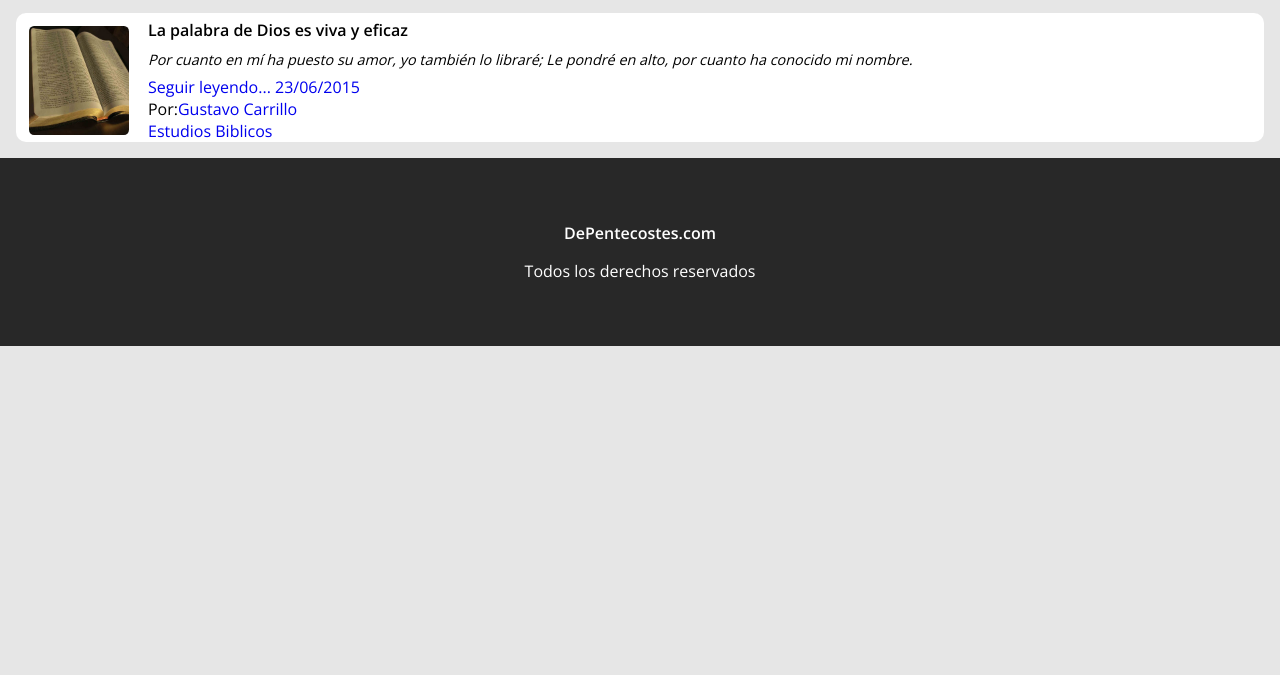
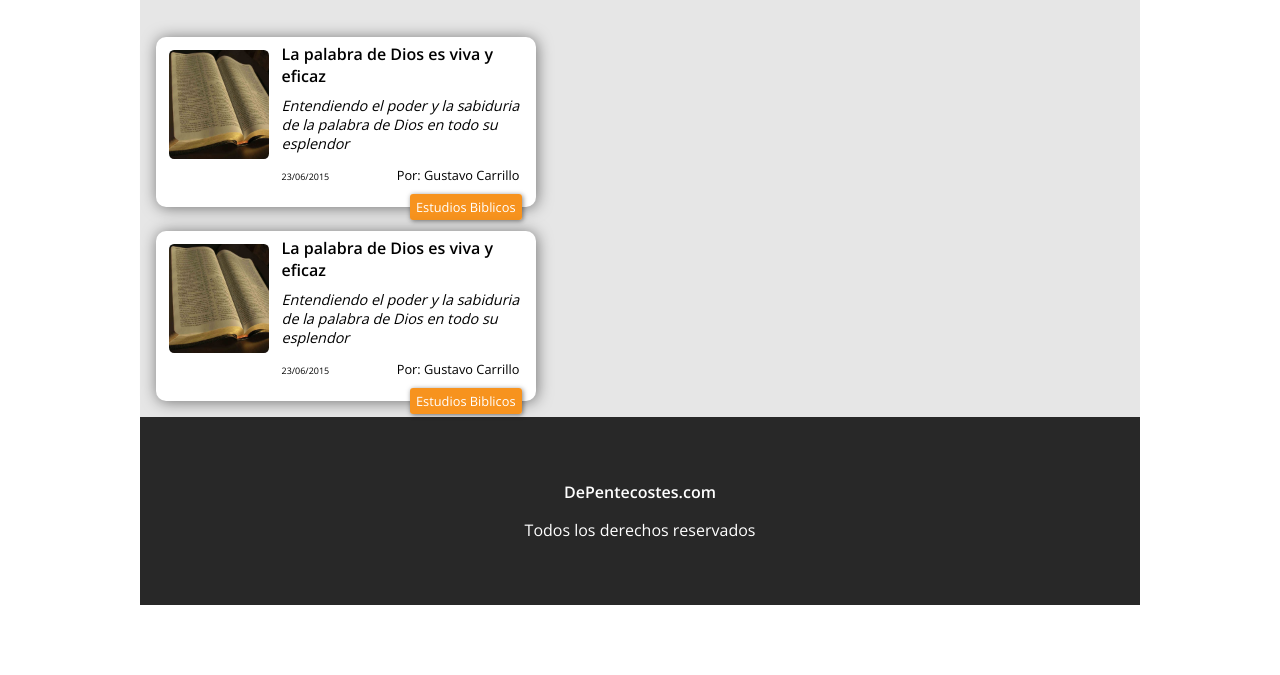
Before and after one commit to gustavocarrillo/Proyecto-Web-Biblico, a plain HTML site: page index.html in a window 1280 px wide. Shown: the part 125-800 px from the top of the page. Drawn offline with nearby package versions, Linux system fonts and the light colour scheme.

Commit message:
casi terminados los articles

```diff
--- a/css/estilos.css
+++ b/css/estilos.css
@@ -8,9 +8,11 @@ a {
 	text-decoration: none;
 }
 body {
-	background: #E6E6E6;
+	background: white;
 	font-family: "Open Sans";
 	font-size: 16px;
+	max-width: 1000px;
+	margin: auto;
 }
 footer {
 	background: #282828;
@@ -98,20 +100,28 @@ nav ul li a:hover {
 	border-bottom: solid 3px #981914;
 
 }
+section {
+	background: #E6E6E6;
+	margin: 0;
+	padding: 1em 1em;
+}
 section article {
 	background: white;
 	border-radius: 10px;
-	margin: 1em 1em;
+	box-shadow: rgba(0,0,0,0.5) 1px 1px 15px;
+	margin-top: 1.5em;
+	min-height: 170px;
+	max-width: 380px;
+	position: relative;
 }
 section article figure {
 	float: left;
-	margin: 0.8em 1.2em -0.6em 0.8em;
-
-
+	margin: 0.8em;
 }
 section article figure img {
 	border-radius: 5%;
 	margin: 0;
+	margin-bottom: -0.6em;
 }
 section article h2 {
 	font-size: 1em;
@@ -126,5 +136,57 @@ section article p {
 	font-size: 0.9em;
 	margin: 0.6em 0.9em 0.5em 0.9em;
 	font-style: italic;
+}
+section article .seguir_art {
+
+	color: #FF0000;
+	display: none;
+	float: right;
+	font-size: 0.6em;
+	font-style: italic;
+	font-weight: bold;
+	margin-right: 1.3em;
+	text-align: right;
+	width: 10em;
+}
+section article div a.fecha_art {
+
+	display: inline-block;
+	font-size: 0.7em;
+
+	padding: 0;
+	/*position: absolute;
+	top: 12.9em;
+	left: 2.7em;*/
 
 }
+section article div.items_art {
+
+	display: block;
+	font-size: 0.8em;
+	margin-top: 1em;
+	margin-left: 2em;
+	padding-bottom: 1.5em;
+	position: relative;
+}
+section article div.items_art a {
+		color: #000;
+}
+section article div .autor_art{
+	float: right;
+	margin-right: 1.3em;
+}
+section article .tag_art {
+	width: 7.1em;
+	position: absolute;
+	bottom: -0.6em;
+	right: 0.8em;
+}
+section article .tag_art a{
+	background: #F7931E;
+	border-radius: 3px;
+	box-shadow: rgba(0,0,0,0.5) 1px 1px 5px;
+	color: #fff;
+	font-size: 0.8em;
+	padding: 0.3em 0.5em;
+}
--- a/indes.html
+++ b/index.html
@@ -36,11 +36,33 @@
 		<h2 class="titulo_art">
 			<a href="#">La palabra de Dios es viva y eficaz</a>
 		</h2>
-		<p class="intro_art">Por cuanto en mí ha puesto su amor, yo también lo libraré; Le pondré en alto, por cuanto ha conocido mi nombre.</p>
+		<p class="intro_art">Entendiendo el poder y la sabiduria de la palabra de Dios en todo su esplendor </p>
 		<a href="#" class="seguir_art">Seguir leyendo...</a>
-		<a href="#" class="fecha_art">23/06/2015</a>
-		<div class="autor_art">
-			Por:<a href="#">Gustavo Carrillo</a>
+		<div class="items_art">
+			<a href="#" class="fecha_art">23/06/2015</a>
+			<div class="autor_art">
+				Por: <a href="#" >Gustavo Carrillo</a>
+			</div>
+		</div>
+		<div class="tag_art">
+			<a href="#">Estudios Biblicos</a>
+		</div>
+	</article>
+	<article>
+		<figure>
+			<img src="images/biblia.jpg" width="100px">
+		</figure>
+		<h2 class="titulo_art">
+			<a href="#">La palabra de Dios es viva y eficaz</a>
+		</h2>
+		<p class="intro_art">Entendiendo el poder y la sabiduria de la palabra de Dios en todo su esplendor</p>
+		<a href="#" class="seguir_art">Seguir leyendo...</a>
+
+		<div class="items_art">
+			<a href="#" class="fecha_art">23/06/2015</a>
+			<div class="autor_art">
+				Por: <a href="#" >Gustavo Carrillo</a>
+			</div>
 		</div>
 		<div class="tag_art">
 			<a href="#">Estudios Biblicos</a>
```
